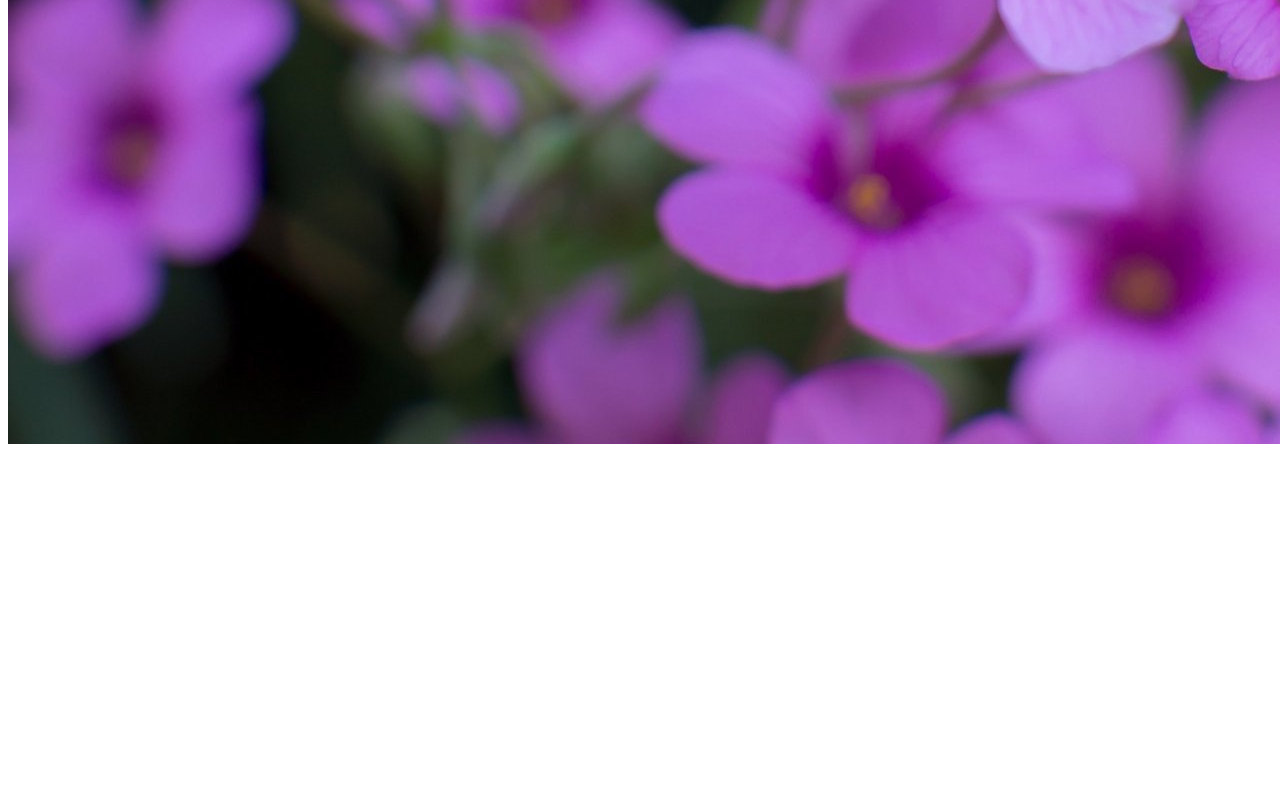
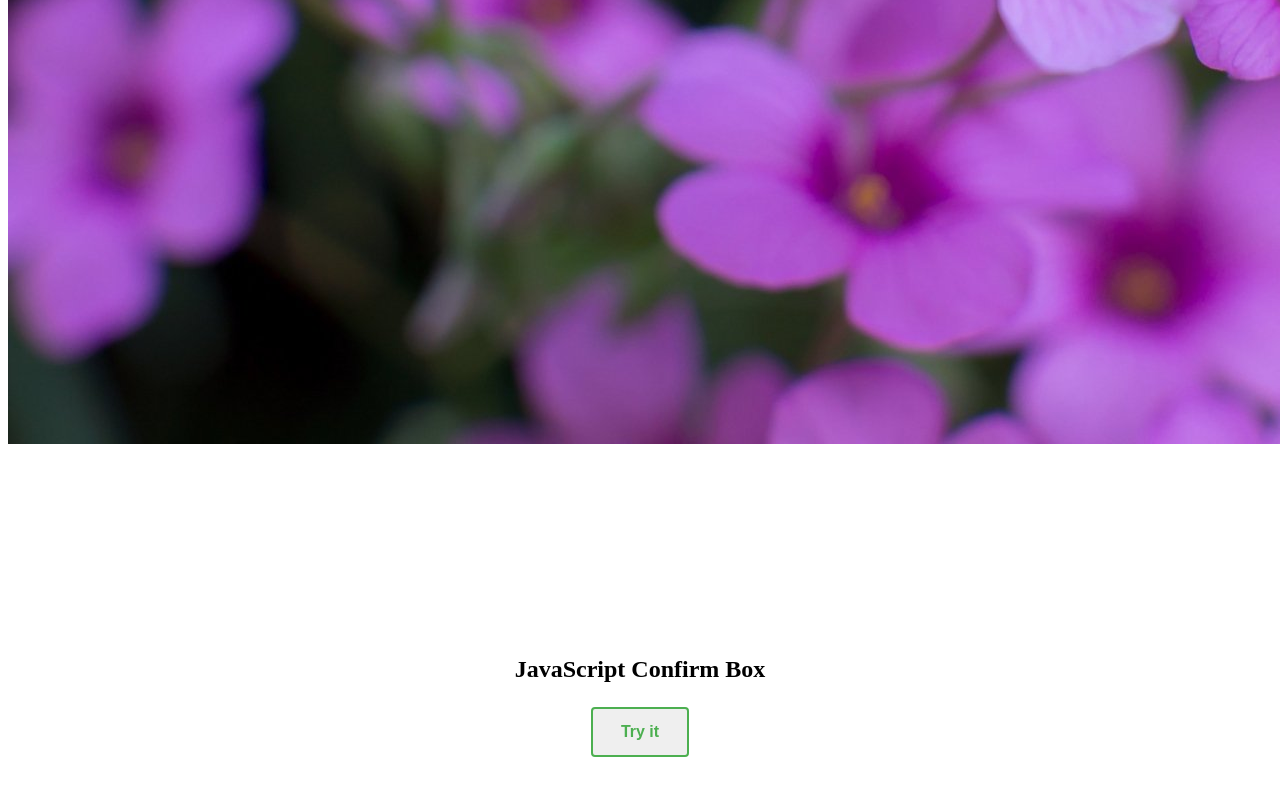
Before and after one commit to es1903/es1903.github.io, a plain HTML site: page index.html in a window 1280 px wide. Shown: the part 954-1751 px from the top of the page. Before the commit the page ends 1406 px from the top, so only its background shows below. Drawn offline with Linux system fonts and the light colour scheme.

Commit message:
add button index.html

```diff
--- a/index.html
+++ b/index.html
@@ -1,5 +1,56 @@
 <html><head>
  <title>АДБ-21-09</title>
+ <style>
+  .btn {
+    border-radius: 4px;
+    border: solid 2px #4CAF50;
+    color: #4CAF50;
+    font-weight: 600;
+    font-size: 18px;
+    padding: 14px 28px;
+    text-align: center;
+    text-decoration: none;
+    display: inline-block;
+    font-size: 16px;
+    margin: 4px 2px;
+    transition-duration: 0.4s;
+    cursor: pointer;
+}
+
+.btn:hover {
+    background-color: #4CAF50;
+    color: white;
+}
+
+.main {
+    display: flex;
+    flex-direction: column;
+    align-items: center;
+    padding-top: 24vh;
+    justify-content: center;
+}
+
+ul{
+    width:300px;
+}
+ul * {
+    font-size: 18px;
+    animation-duration: 1s;
+    animation-name: slidein;
+}
+
+@keyframes slidein {
+    from {
+        margin-left: -50px;
+        opacity: 0;
+    }
+
+    to {
+        margin-left: 0;
+        opacity: 1;
+    }
+}
+ </style>
 </head>
 
 <body><h1><center>Привет всем!</center></h1>
@@ -8,6 +59,32 @@
 <hr>
 <font size="5" color="blue">Московский государственный технологический университет «Станкин» (МГТУ «Станкин») — российское машиностроительное высшее учебное заведение, основанное в 1930 году под названием Московский станкоинструментальный институт.</font>
 <img src="1666784761_74-mykaleidoscope-ru-p-malenkie-tsvetnie-tsvetochki-oboi-78.jpg">
+  <div class="main">
+            <h2>JavaScript Confirm Box</h2>
+            <button class="btn" onclick="myFunction()">Try it</button>
+            <ul id="demo">
+
+            </ul>
+        </div>
+        <script>
+            function sleep(ms) {
+                return new Promise(resolve => setTimeout(resolve, ms));
+            }
+            function myFunction() {
+                (async () => {
+                    let response = await fetch('https://kav-api.kovalev.team/servodrive/lastActualData?servoDriveId=1');
+                    let el = document.getElementById('demo')
+                    el.innerHTML = ""
+                    let text = await response.text(); // прочитать тело ответа как текст
+                    for (const [key, value] of Object.entries(JSON.parse(text)[0])) {
+                        const newEl = document.createElement("li")
+                        newEl.appendChild(document.createTextNode(`${key}: ${value}`))
+                        el.appendChild(newEl)
+                        await sleep(100)
+                    }
+                })()
+            }
+        </script>
 
 
 </body></html>
```
